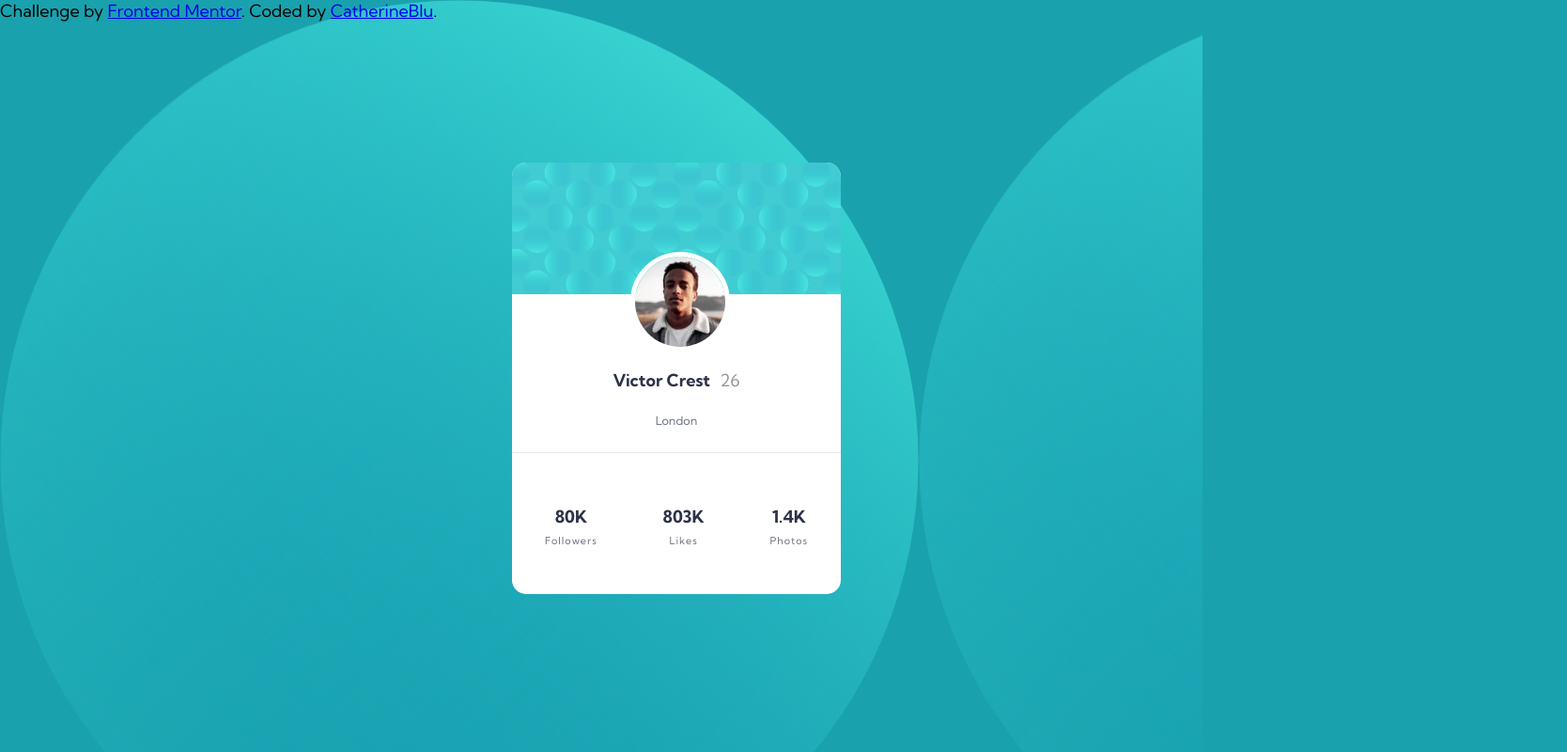
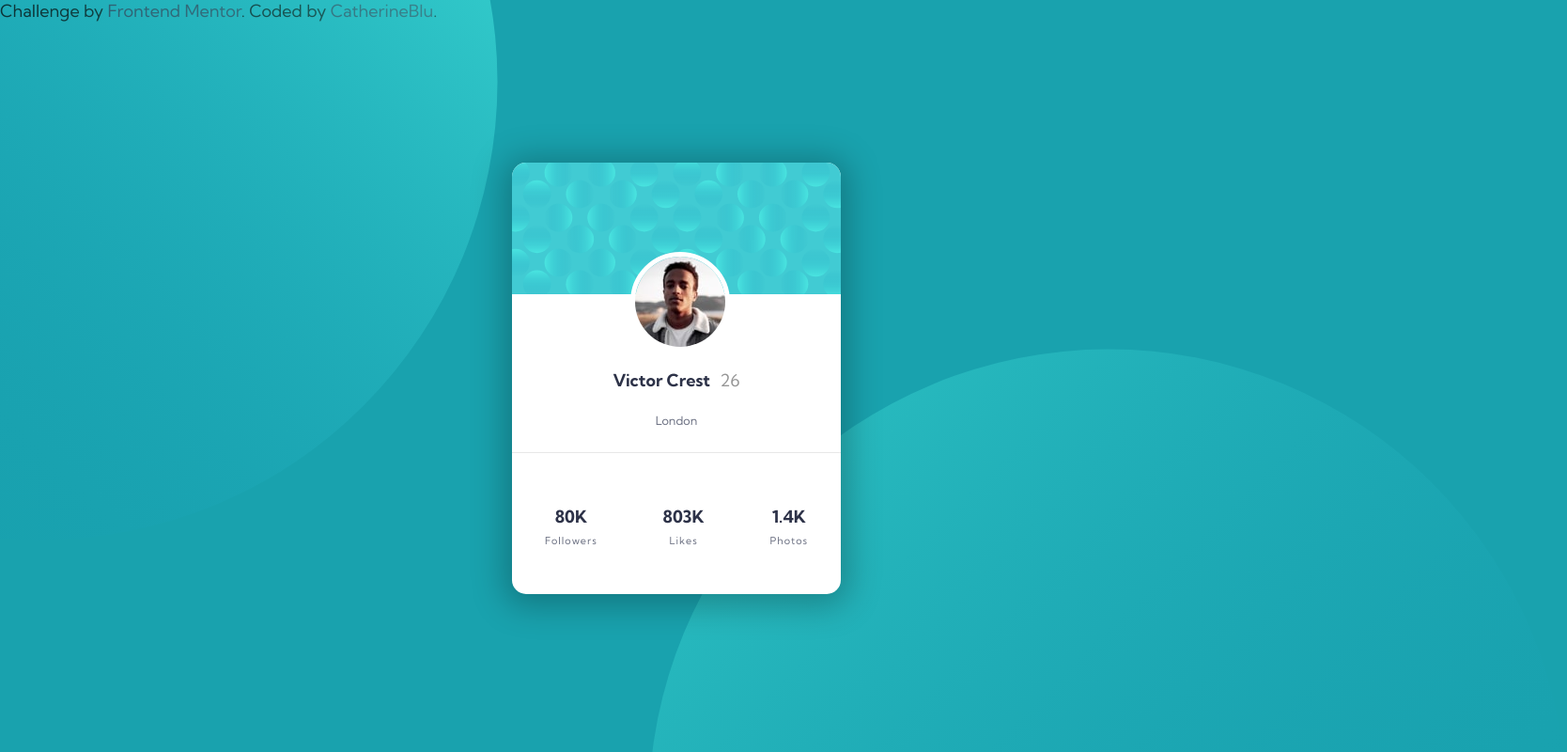
Before and after one commit to catherineblu/FrontendMentor-challanges, a plain HTML site: page profile-card-component-main/index.html in a window 1280 px wide. Shown: the top 800 px of the page at 94% size, 1668 px wide, since content can reach past the window. Drawn offline with Linux system fonts and the light colour scheme.

Commit message:
positioned the images

```diff
--- a/profile-card-component-main/index.html
+++ b/profile-card-component-main/index.html
@@ -17,6 +17,12 @@
 </head>
 <body>
   <div class="container">
+    <div class="background-image_top">
+      <img src="./images/bg-pattern-top.svg" alt="">
+    </div>
+    <div class="background-image_bottom">
+      <img src="./images/bg-pattern-bottom.svg" alt="">
+    </div>
     <div class="card">
       <div class="card-header">
         <img src="/images/bg-pattern-card.svg" alt="">
@@ -49,11 +55,12 @@
         </div>
       </div>
     </div>
+    <div class="attribution">
+      Challenge by <a href="https://www.frontendmentor.io?ref=challenge" target="_blank">Frontend Mentor</a>.
+      Coded by <a href="https://github.com/catherineblu">CatherineBlu</a>.
+    </div>
   </div>
 
-  <div class="attribution">
-    Challenge by <a href="https://www.frontendmentor.io?ref=challenge" target="_blank">Frontend Mentor</a>.
-    Coded by <a href="https://github.com/catherineblu">CatherineBlu</a>.
-  </div>
+
 </body>
 </html>
--- a/profile-card-component-main/style.css
+++ b/profile-card-component-main/style.css
@@ -14,7 +14,22 @@
 }
 body{
     background-color: var(--backgroundColor);
-    background-image: url('./images/bg-pattern-top.svg'), url('./images/bg-pattern-bottom.svg');
+
+}
+.background-image_top{
+    position: absolute;
+    bottom: 220px;
+    right: 750px;
+
+    background-repeat: no-repeat;
+}
+.background-image_bottom{
+    position: absolute;
+    left: 690px;
+    top: 371px;
+
+    background-repeat: no-repeat;
+
 }
 h2{
     font-size: 1rem;
@@ -33,6 +48,7 @@ h4{
 }
 .container{
     max-width: 1440px;
+    max-height: 750px;
 }
 .card{
     position: absolute;
@@ -41,6 +57,7 @@ h4{
     top: 173px;
     border-radius: 15px;
     max-width: 350px;
+    box-shadow: 0px 4px 34px 9px rgba(0, 0, 0, 0.25);
 }
 #profile-pic{
     position: absolute;
@@ -112,3 +129,10 @@ align-items: center;
 .card-footer_photos h2{
     padding-bottom: 7px;
 }
+.attribution{
+
+}
+.attribution a{
+    text-decoration: none;
+    color: var(--textColor);
+}
```
